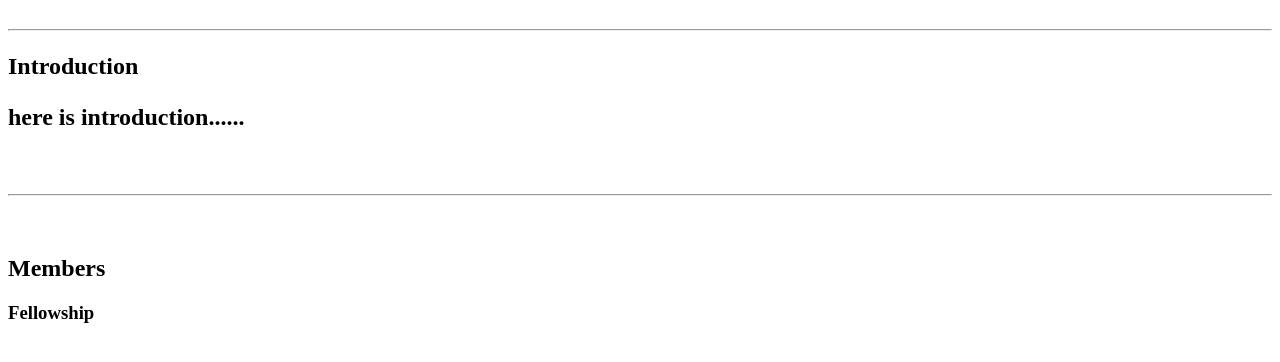
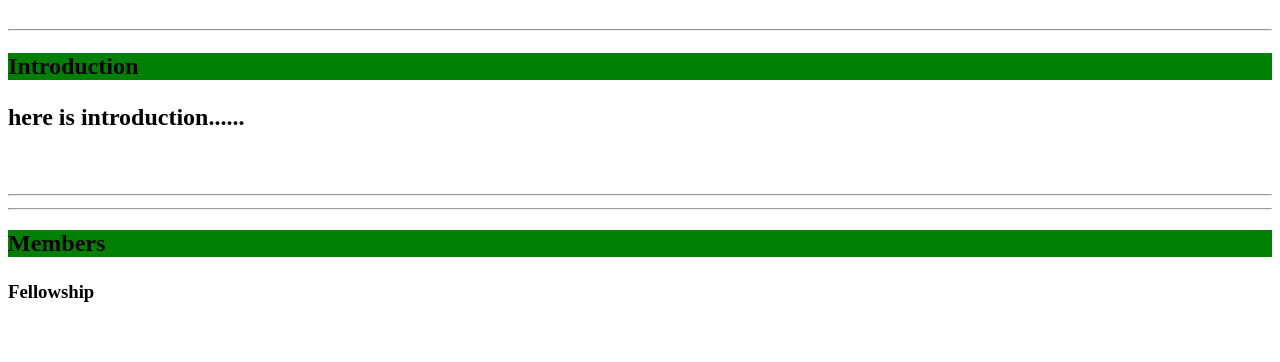
Before and after one commit to weimypku/my-home-page, a plain HTML site: page index.html in a window 1280 px wide. Shown: the part 130-492 px from the top of the page. Drawn offline with Linux system fonts and the light colour scheme.

Commit message:
Update index.html

```diff
--- a/index.html
+++ b/index.html
@@ -13,15 +13,15 @@
 
   <hr>
 
-  <h2> Introduction <h2>
+  <h2 style="background-color:green;"> Introduction <h2>
     <p> here is introduction...... </p>
 
   <br>
   <hr>
-  <br>
+  <hr>
 
-  <h2> Members <h2>
-
+  <h2 style="background-color:green;"> Members <h2>
+    <p>
 
   <h3> Fellowship </h3>
 
```
